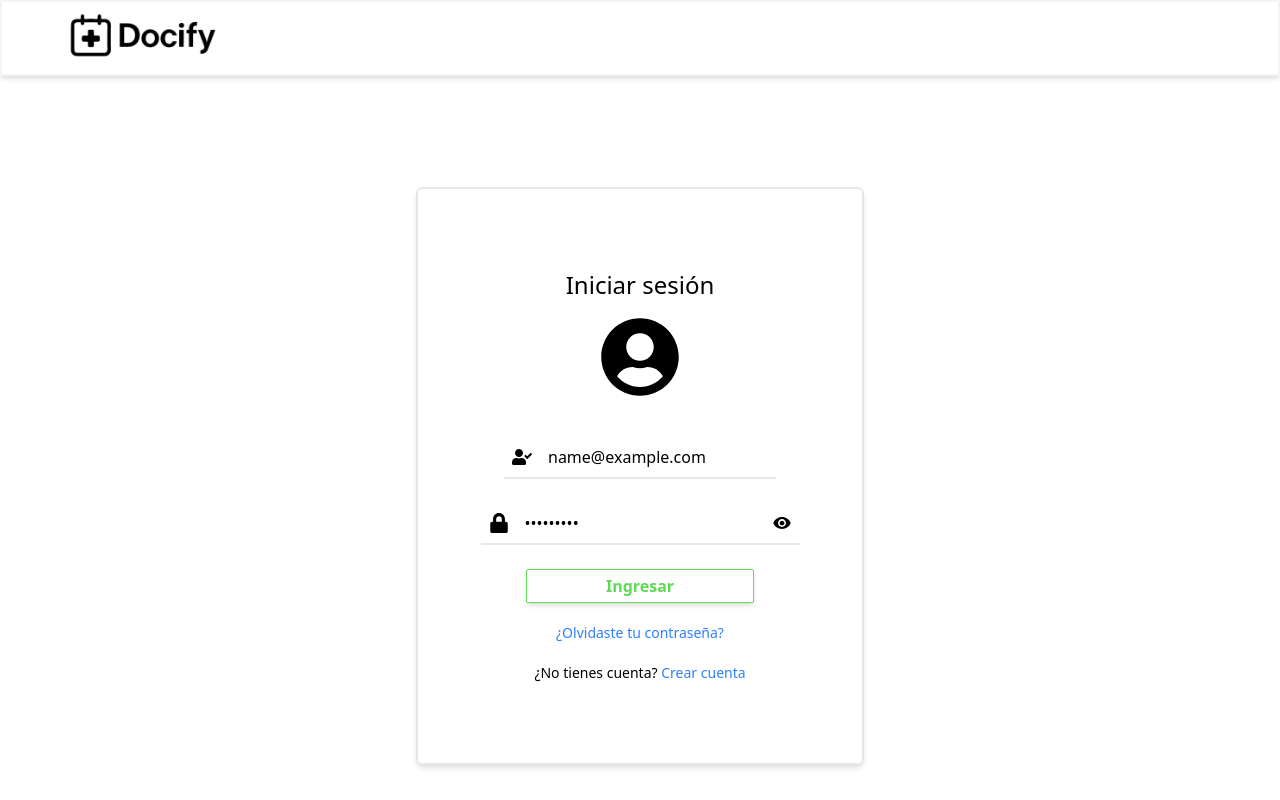
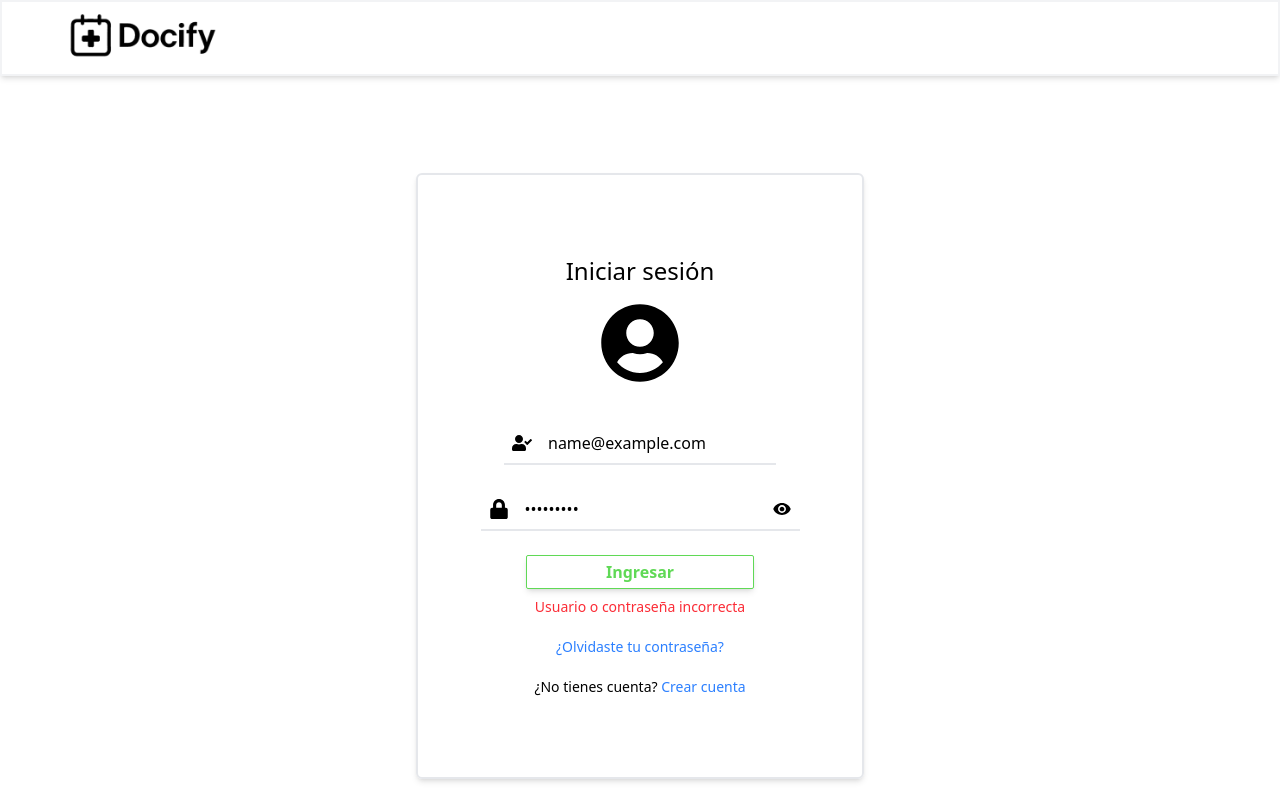
Before and after one commit to Adolf45/gestor-citas-medicas, a React (Vite) app: page / in a window 1280 px wide. Both pictures are taken after typing "name@example.com", "Sample123" into the empty fields and a click on the button "Ingresar". Shown: the top 800 px of the page. Built offline with nearby package versions, Linux system fonts and the light colour scheme.

Commit message:
functional login

```diff
--- a/src/pages/LoginPage.jsx
+++ b/src/pages/LoginPage.jsx
@@ -2,10 +2,17 @@ import React from "react";
 import { FaUserCircle } from 'react-icons/fa';
 import { FaUserCheck } from "react-icons/fa";
 import { InputPasswordToggle } from "../components/input/InputPasswordToggle";
+import { useContext } from "react";
+import { AuthContext } from "../context/AuthContext.jsx";
 
 export const LoginPage = () =>{
+  const {SignIn,error} = useContext(AuthContext);
    const HandleSubmit = (e) => {
         e.preventDefault();
+        const formData = new FormData(e.target);
+        const data = Object.fromEntries(formData.entries());
+        console.log(data);
+        SignIn(data);
     }
 
     return(
@@ -22,12 +29,15 @@ export const LoginPage = () =>{
           <input
           type="email"
           placeholder='Usuario o correo electrónico'
+          name="email"
           className='w-[220px] overflow-ellipsis focus:outline-none focus:ring-0' />
           </div>
 
         <InputPasswordToggle placeholder={'Contraseña'} id={"password"}/>
 
          <button className='w-[80%] p-1 border-[#60D956] border-1 rounded-xs text-[#60D956] font-bold shadow-md cursor-pointer'>Ingresar</button>
+
+    {error && <p className="text-red-500 text-sm mt-2">Usuario o contraseña incorrecta</p>}
 
   <a href="/resetPassword" className='text-sm text-blue-500 hover:underline mb-2 mt-5'>
     ¿Olvidaste tu contraseña?
```
